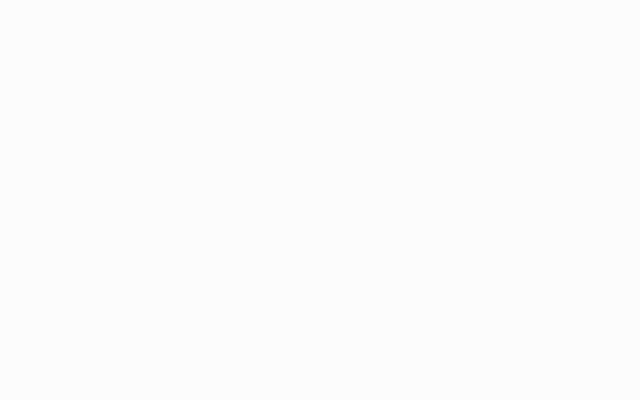
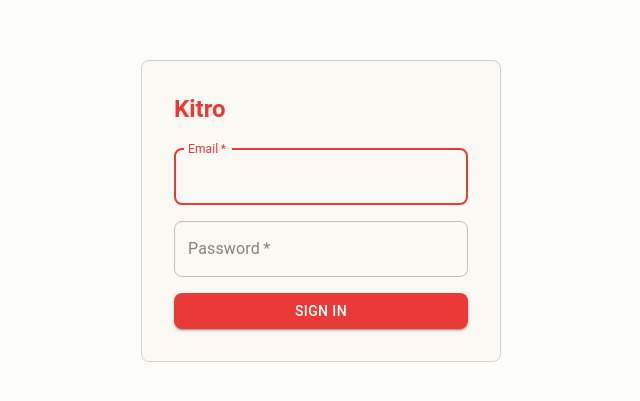
Before and after one commit to chukwuemekaorji/kitro, a React (Vite) app in the folder frontend/: page /sign-in in a window 1280 px wide. Before the commit this address had no page. Shown: the part 189-590 px from the top of the page, without its empty margins (319-959 px from the left). Built offline with nearby package versions, Linux system fonts and the light colour scheme.

Commit message:
sign in page wired to backend; auth flow, route guard, session persistence

```diff
--- a/frontend/src/App.tsx
+++ b/frontend/src/App.tsx
@@ -1,12 +1,22 @@
 import { Navigate, Route, Routes } from "react-router-dom";
 import { AppShell } from "./components/layout/AppShell";
+import { RequireAuth } from "./auth/RequireAuth";
 import { OverviewPage } from "./pages/OverviewPage";
 import { ProductsPage } from "./pages/ProductsPage";
+import { SignInPage } from "./pages/SignInPage";
 
 export function App() {
   return (
     <Routes>
-      <Route path="/" element={<AppShell />}>
+      <Route path="/sign-in" element={<SignInPage />} />
+      <Route
+        path="/"
+        element={
+          <RequireAuth>
+            <AppShell />
+          </RequireAuth>
+        }
+      >
         <Route index element={<Navigate to="/overview" replace />} />
         <Route path="overview" element={<OverviewPage />} />
         <Route path="products" element={<ProductsPage />} />
--- /dev/null
+++ b/frontend/src/api/client.ts
@@ -0,0 +1,42 @@
+const API_BASE_URL = "http://localhost:8000";
+export const TOKEN_KEY = "kitro_token";
+
+export class ApiError extends Error {
+  status: number;
+
+  constructor(message: string, status: number) {
+    super(message);
+    this.status = status;
+  }
+}
+
+async function request<T>(path: string, options: RequestInit = {}): Promise<T> {
+  const token = localStorage.getItem(TOKEN_KEY);
+
+  const response = await fetch(`${API_BASE_URL}${path}`, {
+    ...options,
+    headers: {
+      "Content-Type": "application/json",
+      ...(token ? { Authorization: `Bearer ${token}` } : {}),
+      ...options.headers,
+    },
+  });
+
+  if (!response.ok) {
+    throw new ApiError(`request to ${path} failed`, response.status);
+  }
+
+  if (response.status === 204) {
+    return undefined as T;
+  }
+
+  return response.json() as Promise<T>;
+}
+
+export const api = {
+  get: <T>(path: string) => request<T>(path),
+  post: <T>(path: string, body?: unknown) =>
+    request<T>(path, { method: "POST", body: body ? JSON.stringify(body) : undefined }),
+  patch: <T>(path: string) => request<T>(path, { method: "PATCH" }),
+  delete: (path: string) => request<void>(path, { method: "DELETE" }),
+};
--- /dev/null
+++ b/frontend/src/auth/AuthContext.tsx
@@ -0,0 +1,39 @@
+import { createContext, useContext, useMemo, useState, type ReactNode } from "react";
+import { TOKEN_KEY } from "../api/client";
+
+interface AuthContextValue {
+  token: string | null;
+  login: (token: string) => void;
+  logout: () => void;
+}
+
+const AuthContext = createContext<AuthContextValue | null>(null);
+
+export function AuthProvider({ children }: { children: ReactNode }) {
+  const [token, setToken] = useState<string | null>(() => localStorage.getItem(TOKEN_KEY));
+
+  const value = useMemo<AuthContextValue>(
+    () => ({
+      token,
+      login: (newToken: string) => {
+        localStorage.setItem(TOKEN_KEY, newToken);
+        setToken(newToken);
+      },
+      logout: () => {
+        localStorage.removeItem(TOKEN_KEY);
+        setToken(null);
+      },
+    }),
+    [token],
+  );
+
+  return <AuthContext.Provider value={value}>{children}</AuthContext.Provider>;
+}
+
+export function useAuth(): AuthContextValue {
+  const context = useContext(AuthContext);
+  if (!context) {
+    throw new Error("useAuth must be used within AuthProvider");
+  }
+  return context;
+}
--- /dev/null
+++ b/frontend/src/auth/RequireAuth.tsx
@@ -0,0 +1,14 @@
+import type { ReactElement } from "react";
+import { Navigate, useLocation } from "react-router-dom";
+import { useAuth } from "./AuthContext";
+
+export function RequireAuth({ children }: { children: ReactElement }) {
+  const { token } = useAuth();
+  const location = useLocation();
+
+  if (!token) {
+    return <Navigate to="/sign-in" replace state={{ from: location }} />;
+  }
+
+  return children;
+}
--- a/frontend/src/main.tsx
+++ b/frontend/src/main.tsx
@@ -3,6 +3,7 @@ import { StrictMode } from "react";
 import { createRoot } from "react-dom/client";
 import { BrowserRouter } from "react-router-dom";
 import { App } from "./App.tsx";
+import { AuthProvider } from "./auth/AuthContext.tsx";
 import { theme } from "./theme.ts";
 
 createRoot(document.getElementById("root")!).render(
@@ -10,7 +11,9 @@ createRoot(document.getElementById("root")!).render(
     <BrowserRouter>
       <ThemeProvider theme={theme}>
         <CssBaseline />
-        <App />
+        <AuthProvider>
+          <App />
+        </AuthProvider>
       </ThemeProvider>
     </BrowserRouter>
   </StrictMode>,
--- /dev/null
+++ b/frontend/src/pages/SignInPage.tsx
@@ -0,0 +1,83 @@
+import { Alert, Box, Button, Paper, TextField, Typography } from "@mui/material";
+import { type FormEvent, useState } from "react";
+import { useLocation, useNavigate } from "react-router-dom";
+import { api } from "../api/client";
+import { useAuth } from "../auth/AuthContext";
+
+interface LoginResponse {
+  access_token: string;
+  token_type: string;
+}
+
+export function SignInPage() {
+  const [email, setEmail] = useState("");
+  const [password, setPassword] = useState("");
+  const [error, setError] = useState<string | null>(null);
+  const [submitting, setSubmitting] = useState(false);
+  const { login } = useAuth();
+  const navigate = useNavigate();
+  const location = useLocation();
+
+  const redirectTo = (location.state as { from?: Location } | null)?.from?.pathname ?? "/overview";
+
+  async function handleSubmit(event: FormEvent) {
+    event.preventDefault();
+    setError(null);
+    setSubmitting(true);
+    try {
+      const response = await api.post<LoginResponse>("/auth/login", { email, password });
+      login(response.access_token);
+      navigate(redirectTo, { replace: true });
+    } catch {
+      // generic message either way - don't reveal which field was wrong
+      setError("Invalid email or password");
+    } finally {
+      setSubmitting(false);
+    }
+  }
+
+  return (
+    <Box
+      sx={{
+        minHeight: "100vh",
+        display: "flex",
+        alignItems: "center",
+        justifyContent: "center",
+        bgcolor: "background.default",
+      }}
+    >
+      <Paper elevation={0} variant="outlined" sx={{ p: 4, width: 360 }}>
+        <Typography variant="h5" sx={{ fontWeight: 700, color: "primary.main", mb: 3 }}>
+          Kitro
+        </Typography>
+        <Box
+          component="form"
+          onSubmit={handleSubmit}
+          sx={{ display: "flex", flexDirection: "column", gap: 2 }}
+        >
+          <TextField
+            label="Email"
+            type="email"
+            value={email}
+            onChange={(event) => setEmail(event.target.value)}
+            required
+            autoFocus
+            fullWidth
+          />
+          <TextField
+            label="Password"
+            type="password"
+            value={password}
+            onChange={(event) => setPassword(event.target.value)}
+            required
+            fullWidth
+          />
+          {error && <Alert severity="error">{error}</Alert>}
+          <Button type="submit" variant="contained" disabled={submitting} fullWidth>
+            {submitting ? "Signing in…" : "Sign in"}
+          </Button>
+        </Box>
+      </Paper>
+    </Box>
+  );
+}
```
